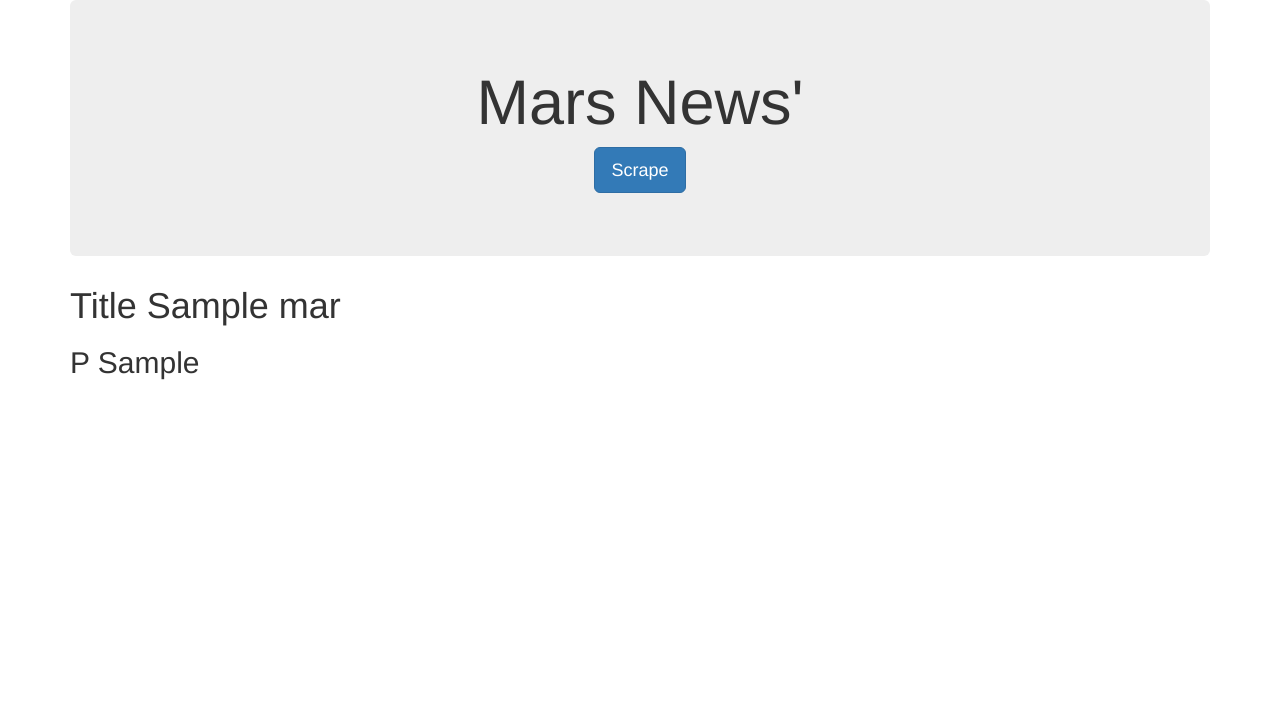
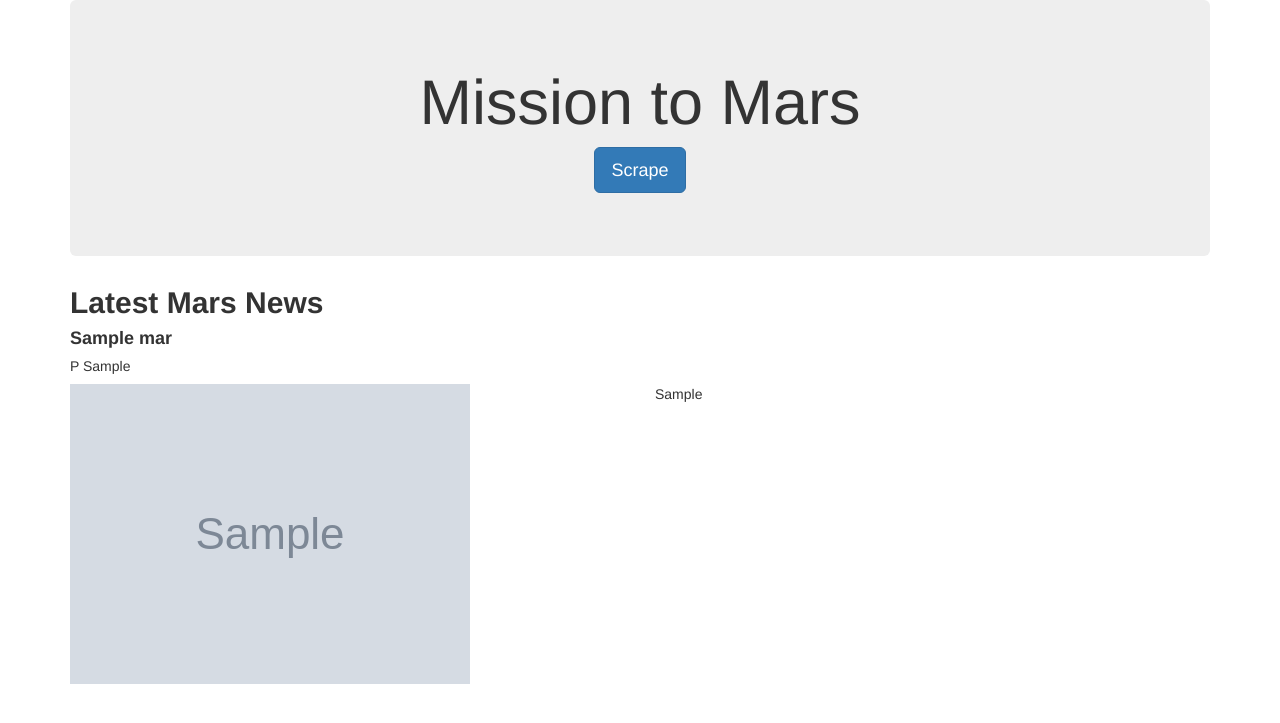
Before and after one commit to crogar/web-scraping-challenge, a Flask app: page / in a window 1280 px wide. Shown: the top 723 px of the page. Run offline with Flask 2, Linux system fonts and the light colour scheme; grey boxes marked "Sample" are stand-in pictures; a database or web service that is not in the repository returns one stand-in record (values such as "Sample title"); some libraries are stand-ins or nearby versions.

Commit message:
added css

```diff
--- a/Missions_to_Mars/scrape_mars.py
+++ b/Missions_to_Mars/scrape_mars.py
@@ -1,5 +1,6 @@
 from re import split
 import sys
+from bs4.element import ProcessingInstruction
 import pandas as pd
 from splinter import Browser
 from bs4 import BeautifulSoup
@@ -58,7 +59,7 @@ def scrape():
     html_table = df.to_html()
 
     #Assigning the html table to key 'html_table'
-    data_scraped['tableHtml'] = " ".join(html_table.split())
+    data_scraped['tableHtml'] = html_table.replace("border=\"1\" class=\"dataframe\"","class=\"table table-striped\"")
     #list that will be used to store titles and links to high resolution images
     hemisphere_image_urls = []
 
--- /dev/null
+++ b/Missions_to_Mars/static/css/style.css
@@ -0,0 +1,3 @@
+.featured-img{
+
+}
--- a/Missions_to_Mars/templates/index.html
+++ b/Missions_to_Mars/templates/index.html
@@ -13,13 +13,21 @@
   <div class="container">
 
     <div class="jumbotron text-center">
-      <h1>Mars News'</h1>
+      <h1>Mission to Mars</h1>
       <p><a class="btn btn-primary btn-lg" href="/scrape" role="button">Scrape</a></p>
     </div>
-    <h1>Title {{mars_mission["News_Title"]}}</h1>
-    <h2>P {{mars_mission.News_Paragraph}}</h2>
+    <h2><b>Latest Mars News</b></h2>
+    <h4><strong>{{mars_mission["News_Title"]}}</strong></h4>
+    <h5>P {{mars_mission.News_Paragraph}}</h5>
     <!-- -->
-
+    <div class="row">
+      <div class="col-sm-12 col-md-6">
+        <img class="featured-img" src={{mars_mission.Featured_img_url}} alt="Featured_img_url">
+      </div>
+      <div class="col-sm-12 col-md-6">
+        {{mars_mission.tableHtml | safe}}
+      </div>
+    </div>
 
   </div>
 </body>
```
